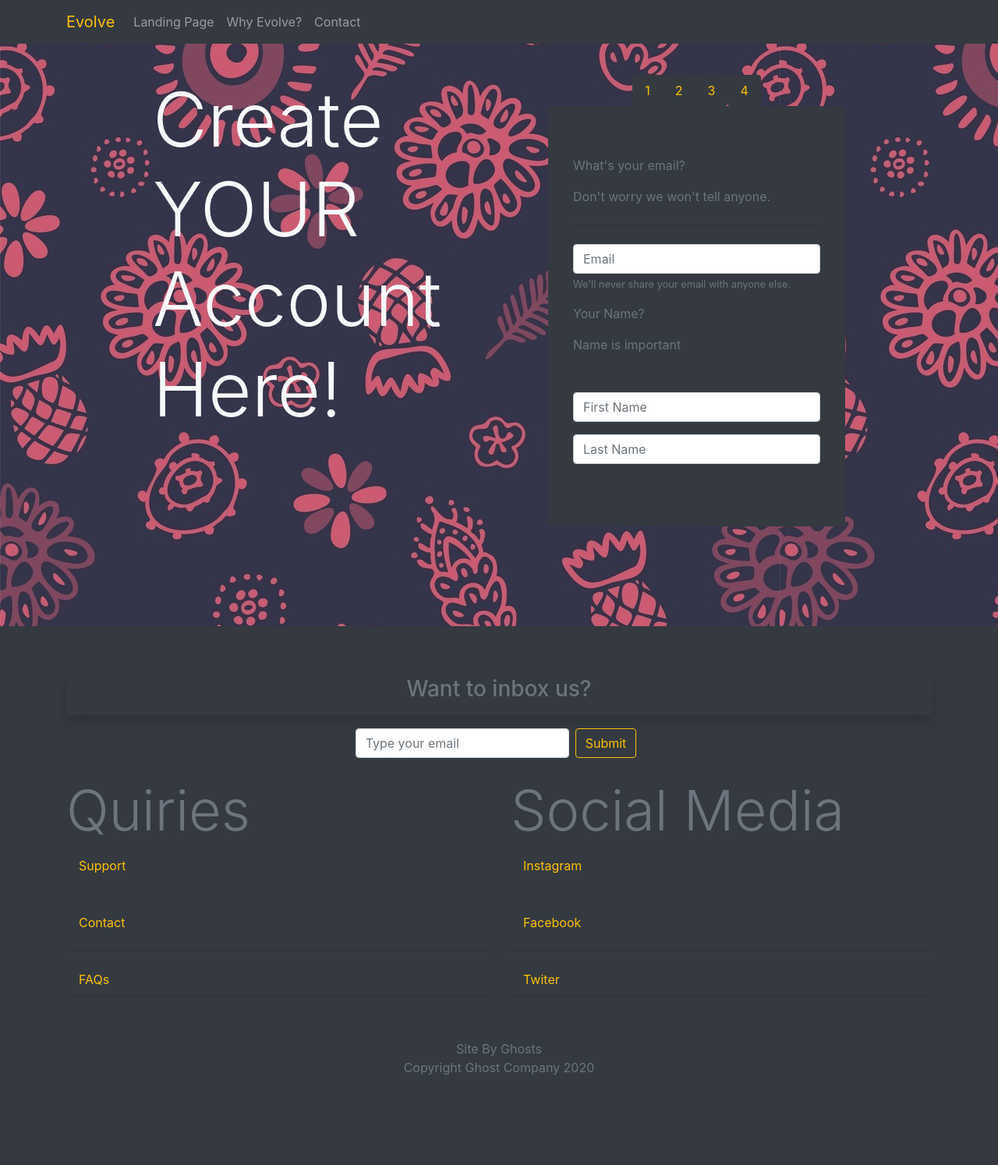
After one commit to FeezGhost/Evolve-Gamer-Scoial-Media-, a PHP site: page /signup.html in a window 1280 px wide. The commit adds this page. Shown: the whole page at 78% size. Run offline with PHP 8.4, Linux system fonts and the light colour scheme.

Commit message:
signup page

```diff
--- /dev/null
+++ b/sign.css
@@ -0,0 +1,4 @@
+#boo{
+    background-image: url(img/seamless-doodle-pink-pattern-on-dark-background-vector-30009526.jpg);
+    background-size: auto;
+}
--- /dev/null
+++ b/signup.html
@@ -0,0 +1,219 @@
+<!DOCTYPE html>
+<html lang="en">
+<head>
+    <!-- Required meta tags -->
+    <meta charset="utf-8">
+    <meta name="viewport" content="width=device-width, initial-scale=1, shrink-to-fit=no">
+
+    <!-- Bootstrap CSS -->
+    <link rel="stylesheet" href="https://stackpath.bootstrapcdn.com/bootstrap/4.3.1/css/bootstrap.min.css"
+        integrity="sha384-ggOyR0iXCbMQv3Xipma34MD+dH/1fQ784/j6cY/iJTQUOhcWr7x9JvoRxT2MZw1T" crossorigin="anonymous">
+    <link rel="stylesheet" href="sign.css">
+    <title>Signup Page</title>
+</head>
+<body class="bg-dark" id="boo">
+    <div class="pos-f-t">
+        <nav class="navbar navbar-expand-sm bg-dark navbar-dark fixed-top">
+            <div class="container">
+                <button class="navbar-toggler" data-toggle="collapse" data-target="#mainNav2">
+                    <span class="navbar-toggler-icon"></span>
+                </button>
+                <div class="collapse navbar-collapse" id="mainNav2">
+                <div class="navbar-nav">
+                <div class="navbar-headwer">
+                    <a href="#" class="navbar-brand text-warning">Evolve</a>
+                </div>
+                        <a class="nav-link" href="index.html">Landing Page</a>
+                        <a class="nav-item nav-link" href="">Why Evolve?</a>
+                        <a class="nav-item nav-link" href="">Contact</a>
+                    </div>
+                </div>
+            </div>
+        </nav>
+    </div>
+    <div class="container">
+        <div class="row m-5">
+            <div class="col-md m-5">
+                <div class="text-light">
+                    <h1 class="display-1">Create YOUR <br>Account Here!</h1>
+                </div>
+            </div>
+        <div class="col-md m-5">
+
+                <nav class="nav justify-content-center nav-pills flex-column flex-md-row">
+                    <a class="nav-link bg-dark text-warning active" href="#cute" data-toggle="tab">1</a>
+                    <a class="nav-link bg-dark text-warning" href="#shy" data-toggle="tab">2</a>
+                    <a class="nav-link bg-dark text-warning" href="#third" data-toggle="tab">3</a>
+                    <a class="nav-link bg-dark text-warning" href="#angry" data-toggle="tab">4</a>
+                </nav>
+                <div class="jumbotron bg-dark text-light">
+
+                    <div class="tab-content text-muted text">
+                        <div class="tab-pane active text-white" id="cute">
+                            <form>
+                            <div class="form-group">
+                                <p class="text-muted">What's your email?</p>
+                                <p class="text-muted">Don't worry we won't tell anyone.</p>
+                                <hr class="my-4">
+                                <input type="email" class="form-control" id="email1" aria-describedby="emailHelp"
+                                    placeholder="Email">
+                                <small id="emailHelp" class="form-text text-muted">We'll never share your email with anyone else.</small>
+                            </div>
+                            <div class="form-group">
+                                <p class="text-muted">Your Name?</p>
+                                <p class="text-muted">Name is important</p>
+                                <hr class="my-4">
+                                <input type="text" class="form-control" id="firstName" placeholder="First Name">
+                            </div>
+                            <div class="form-group">
+                                <input type="text" class="form-control" id="lastName" placeholder="Last Name">
+                            </div>
+                        </form>
+                        </div>
+                        <div class="tab-pane text-white" id="shy">
+                            <form>
+                                <p class="text-light">What's your gender?</p>
+                                <p class="text-muted">Are you an alien?</p>
+                                <hr class="my-4">
+                                <div class="form-group form-inline">
+                                    <input type="radio" class="mx-1" id="male" name="gender" value="male">
+                                    <label for="male" class="mr-2">Male</label><br>
+                                    <input type="radio" class="mx-1" id="female" name="gender" value="female">
+                                    <label for="female" class="mr-2">Female</label><br>
+                                    <input type="radio" class="mx-1" id="other" name="gender" value="other">
+                                    <label for="other" class="mr-2">Other</label>
+                                </div>
+                                <div class="form-group">
+                                    <p class="text-light">When were you born?</p>
+                                    <p class="text-muted">Let's find out how old you are.</p>
+                                    <hr class="my-4">
+                                    <input type="date" id="birthday" name="birthday" min="1980-01-01">
+                                </div>
+                                <div class="form-group">
+                                    <p class="text-light">Where do you live?</p>
+                                    <p class="text-muted">We don't kidnap people.</p>
+                                    <hr class="my-4">
+                                    <input type="text" class="form-control" id="country" placeholder="COUNTRY NAME">
+                                </div>
+                            </form>
+                        </div>
+                        <div class="tab-pane text-white" id="third">
+                            <form>
+                                <div class="form-group">
+                                    <p class="text-light">Choose a username</p>
+                                    <p class="text-muted">Used for sign in to evolve world.</p>
+                                    <hr class="my-4">
+                                    <input type="text" class="form-control" id="Username" placeholder="ENTER USERNAME" aria-describedby="pass">
+                                    <small id="uname" class="form-text text-muted">
+                                        Use a cool username.<br>
+                                        Username will be used by others to find you.<br>
+                                        Username cannot be same
+                                    </small>
+                                </div>
+                        </form>
+                        </div>
+                        <div class="tab-pane text-white" id="angry">
+                            <form>
+                            <p class="text-light">Choose a password</p>
+                            <p class="text-muted">Make sure it's a good one.</p>
+                            <hr class="my-4">
+                            <div class="form-group">
+                                <input type="password" class="form-control" id="passw" placeholder="Password" aria-describedby="pass">
+                                <small id="pass" class="form-text text-muted">
+                                    Must be Okay strength or better.<br>
+                                    Password is at least 8 characters long.<br>
+                                    Password contains at least one letter or number
+                                </small>
+                            </div>
+                            <div class="form-group">
+                                <input type="password" class="form-control" id="cpassw" placeholder="Confirm Password" >
+                            </div>
+                            <div class="form-check">
+                                <input type="checkbox" class="form-check-input" id="exampleCheck1">
+                                <label class="form-check-label" for="exampleCheck1">Check me out</label>
+                            </div>
+                            <button type="submit" class="btn btn-outline-warning my-2">Submit</button>
+                        </form>
+                        </div>
+                    </div>
+            </div>
+            </div>
+
+        </div>
+    </div>
+    <div class="footer">
+        <div class="jumbotron jumbotron-fluid my-0 bg-dark text-muted">
+            <div class="container">
+                <div class="shadow">
+                    <h3 class="text-center">Want to inbox us?</h1>
+                        <hr>
+                </div>
+                <form class="form-inline justify-content-center">
+                    <input type="email" name="join" placeholder="Type your email" class="form-control" required>
+                    <button type="button" class="btn mx-2 btn-outline-warning">Submit</button>
+                </form>
+                <div class="row my-4">
+                    <div class="col-md-6">
+                        <h1 class="display-3">Quiries</h1>
+                        <ul class="nav flex-column">
+                            <li class="nav-item">
+                                <a class="nav-link text-warning shadow-sm" href="#">Support</a>
+                                <hr>
+                            </li>
+                            <li class="nav-item">
+                                <a class="nav-link text-warning shadow-sm" href="#">Contact</a>
+                                <hr>
+                            </li>
+                            <li class="nav-item">
+                                <a class="nav-link text-warning shadow-sm" href="#">FAQs</a>
+                                <hr>
+                            </li>
+                        </ul>
+                    </div>
+                    <div class="col-md-6">
+                        <h1 class="display-3">Social Media</h1>
+
+                        <ul class="nav flex-column">
+                            <li class="nav-item">
+                                <a class="nav-link text-warning shadow-sm" href="#">Instagram</a>
+                                <hr>
+                            </li>
+                            <li class="nav-item">
+                                <a class="nav-link text-warning shadow-sm" href="#">Facebook</a>
+                                <hr>
+                            </li>
+                            <li class="nav-item">
+                                <a class="nav-link text-warning shadow-sm" href="#">Twiter</a>
+                                <hr>
+                            </li>
+                        </ul>
+                    </div>
+
+                </div>
+                <div class="text-center">
+                    <span>Site By Ghosts</span>
+                    <br>
+                    <span>Copyright Ghost Company 2020</span>
+                    <hr class="my-4">
+                    <div class="text-warning">
+
+                    </div>
+                </div>
+
+            </div>
+        </div>
+    </div>
+
+    <!-- Optional JavaScript -->
+    <!-- jQuery first, then Popper.js, then Bootstrap JS -->
+    <script src="https://code.jquery.com/jquery-3.3.1.slim.min.js"
+        integrity="sha384-q8i/X+965DzO0rT7abK41JStQIAqVgRVzpbzo5smXKp4YfRvH+8abtTE1Pi6jizo"
+        crossorigin="anonymous"></script>
+    <script src="https://cdnjs.cloudflare.com/ajax/libs/popper.js/1.14.7/umd/popper.min.js"
+        integrity="sha384-UO2eT0CpHqdSJQ6hJty5KVphtPhzWj9WO1clHTMGa3JDZwrnQq4sF86dIHNDz0W1"
+        crossorigin="anonymous"></script>
+    <script src="https://stackpath.bootstrapcdn.com/bootstrap/4.3.1/js/bootstrap.min.js"
+        integrity="sha384-JjSmVgyd0p3pXB1rRibZUAYoIIy6OrQ6VrjIEaFf/nJGzIxFDsf4x0xIM+B07jRM"
+        crossorigin="anonymous"></script>
+</body>
+</html>
```
Also changed, not shown: 3rd party web/ghosttyweb/index.html (+4 -4 lines), index.html (+38 -34 lines), style.css (+23 -2 lines), img/seamless-doodle-pink-pattern-on-dark-background-vector-30009526.jpg.
